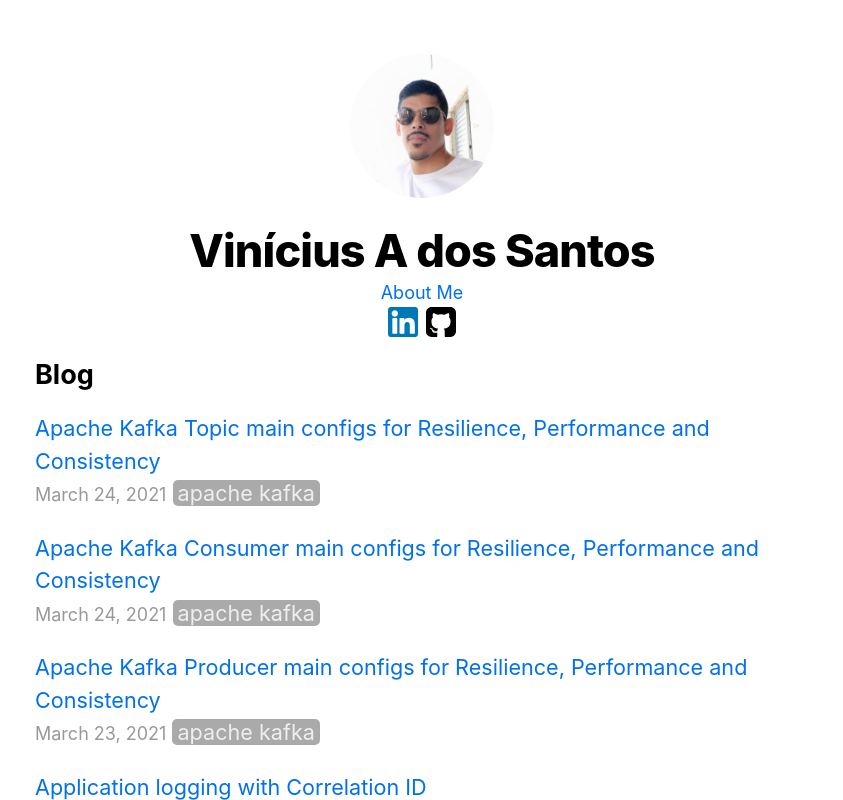
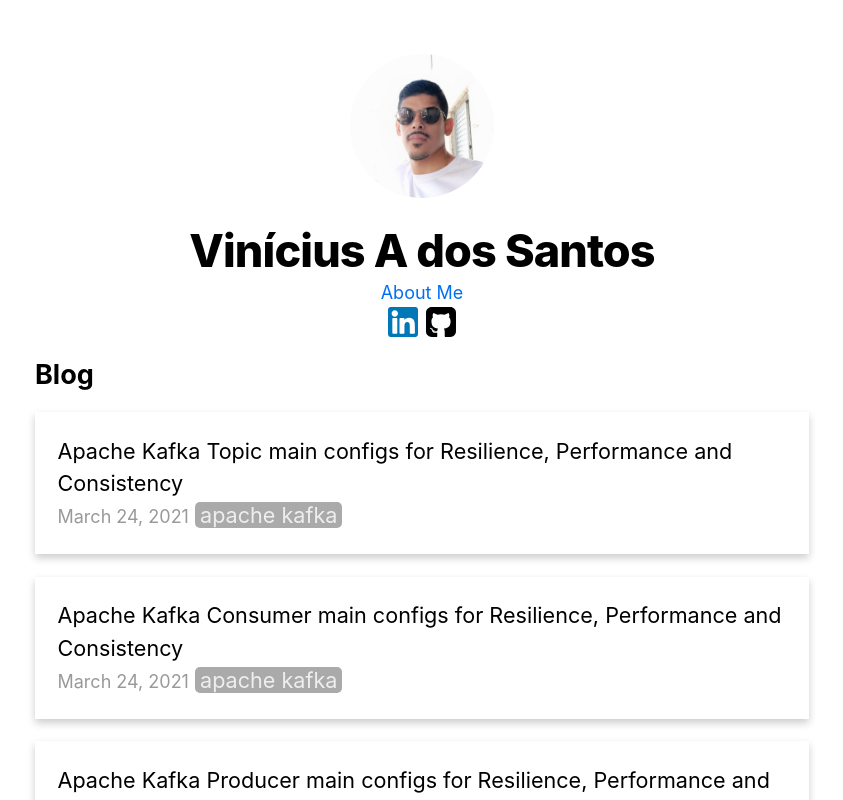
Before and after one commit to viniciusvasti/my-personal-website, a Next.js app: page / in a window 1280 px wide. Shown: the top 800 px of the page, without its empty margins (218-1061 px from the left). Built offline with nearby package versions, Linux system fonts and the light colour scheme.

Commit message:
Changing post itens on home to cards

```diff
--- a/pages/index.js
+++ b/pages/index.js
@@ -5,6 +5,31 @@ import Link from "next/link";
 import Date from "../components/date";
 import utilStyles from "../styles/utils.module.css";
 import { getSortedPostsData } from "../lib/posts";
+
+const PostList = ({ children }) => {
+    return <div>{children}</div>;
+};
+
+const PostListItem = ({ id, title, date, tags }) => {
+    return (
+        <Link href={`/posts/${id}`}>
+            <div className={utilStyles.listItem}>
+                {title}
+                <br />
+                <small className={utilStyles.lightText}>
+                    <Date dateString={date} />
+                </small>{" "}
+                {tags.split(",").map((tag) => (
+                    <>
+                        <TagLabel backgroundColor="#AAA" textColor="#EEE">
+                            {tag}
+                        </TagLabel>{" "}
+                    </>
+                ))}
+            </div>
+        </Link>
+    );
+};
 
 export default function Home({ allPostsData }) {
     return (
@@ -16,30 +41,16 @@ export default function Home({ allPostsData }) {
                 className={`${utilStyles.headingMd} ${utilStyles.padding1px}`}
             >
                 <h2 className={utilStyles.headingLg}>Blog</h2>
-                <ul className={utilStyles.list}>
+                <PostList className={utilStyles.list}>
                     {allPostsData.map(({ id, date, title, tags }) => (
-                        <li className={utilStyles.listItem} key={id}>
-                            <Link href={`/posts/${id}`}>
-                                <a>{title}</a>
-                            </Link>
-                            <br />
-                            <small className={utilStyles.lightText}>
-                                <Date dateString={date} />
-                            </small>{" "}
-                            {tags.split(",").map((tag) => (
-                                <>
-                                    <TagLabel
-                                        backgroundColor="#AAA"
-                                        textColor="#EEE"
-                                    >
-                                        {tag}
-                                    </TagLabel>
-                                    {" "}
-                                </>
-                            ))}
-                        </li>
+                        <PostListItem
+                            id={id}
+                            title={title}
+                            date={date}
+                            tags={tags}
+                        />
                     ))}
-                </ul>
+                </PostList>
             </section>
         </Layout>
     );
--- a/styles/utils.module.css
+++ b/styles/utils.module.css
@@ -44,6 +44,14 @@
 
 .listItem {
     margin: 0 0 1.25rem;
+    padding: 1.25rem 1.25rem 1.25rem 1.25rem;
+    box-shadow: 0 4px 8px 0 rgba(0, 0, 0, 0.2);
+    transition: 0.08s;
+}
+
+.listItem:hover {
+    box-shadow: 0 8px 16px 0 rgba(0, 0, 0, 0.2);
+    cursor: pointer;
 }
 
 .lightText {
```
